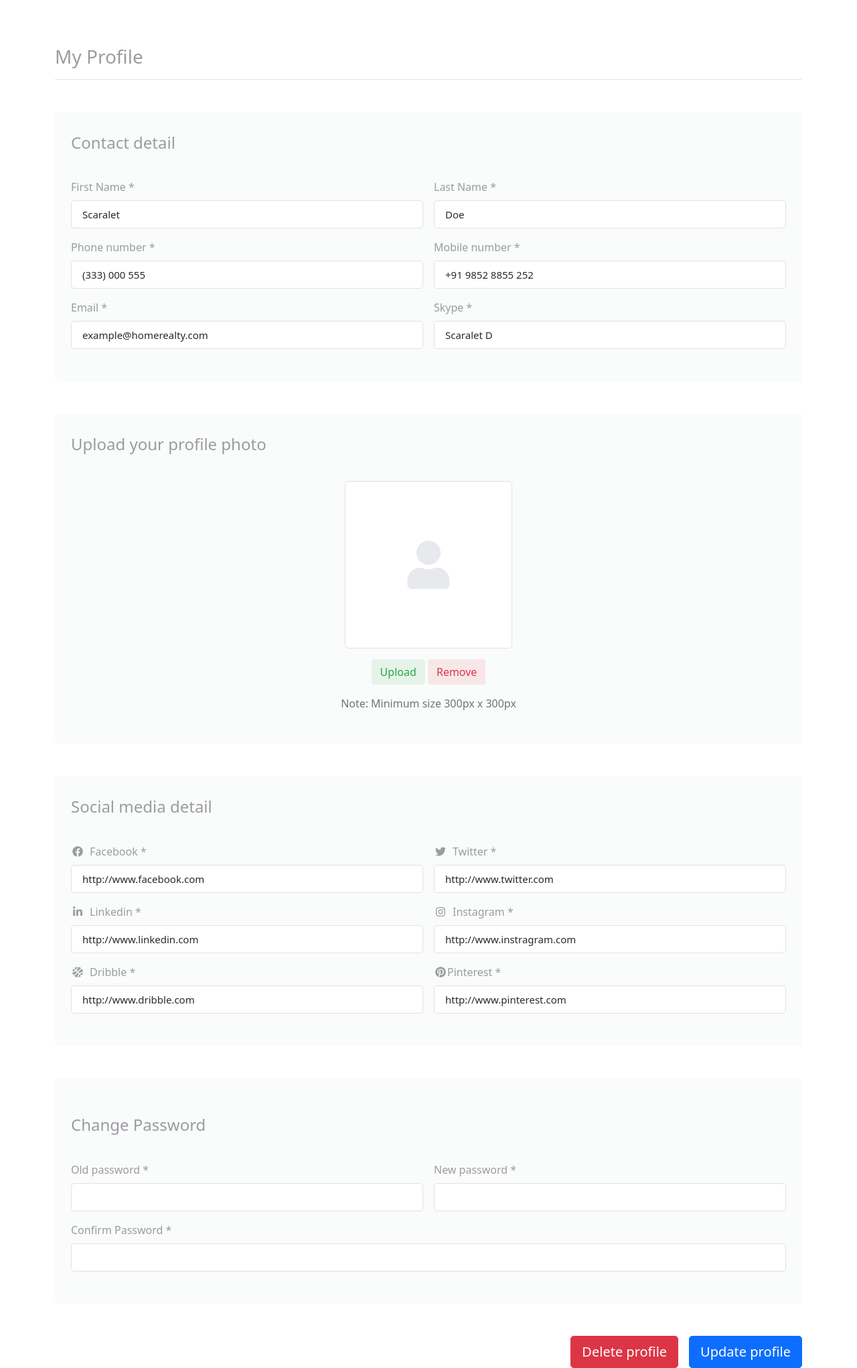
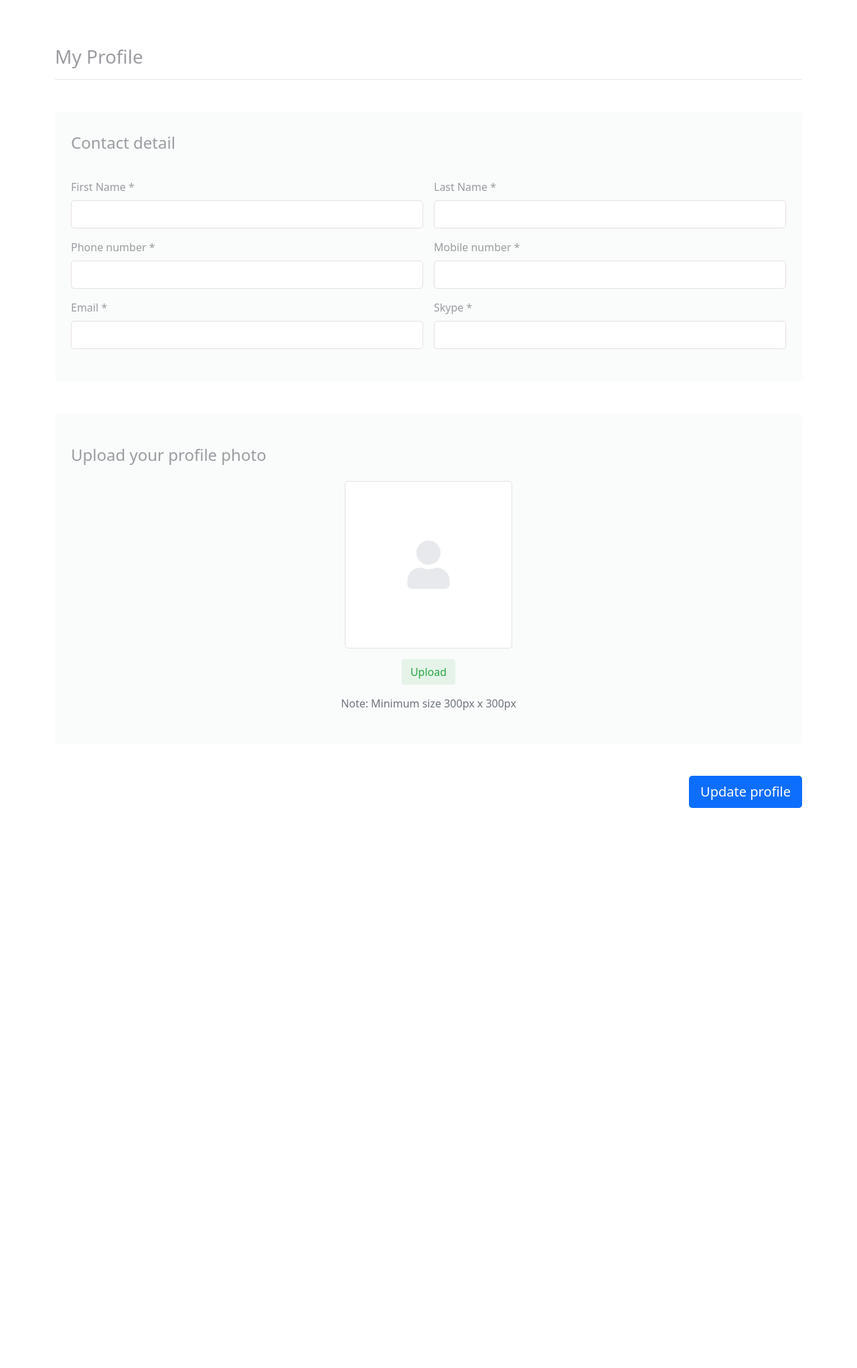
Before and after one commit to Hasanboy09/MiniMarket, a Django app: page /profile in a window 1280 px wide. Shown: the whole page at 67% size. After the commit the page ends 1206 px from the top, so only its background shows below. Run offline with Django 5.2, Linux system fonts and the light colour scheme; some libraries are stand-ins or nearby versions.

Commit message:
profileupload

```diff
--- a/apps/forms.py
+++ b/apps/forms.py
@@ -1,5 +1,6 @@
 from django.contrib.auth.hashers import check_password, make_password
 from django.core.exceptions import ValidationError
+from django.db.models import ImageField
 from django.forms import ModelForm, EmailField, CharField, Form
 
 from apps.models import User
@@ -32,3 +33,13 @@ class LoginForm(Form):
             raise ValidationError("Your wrong password")
 
         return data
+
+
+class ProfileEditForm(Form):
+    first_name = CharField(max_length=255)
+    last_name = CharField(max_length=255)
+    email = CharField(max_length=255)
+    phone = CharField(max_length=12)
+    mobile = CharField(max_length=12)
+    image = ImageField(upload_to='profile')
+    skype_number = CharField(max_length=255)
--- a/apps/models.py
+++ b/apps/models.py
@@ -5,7 +5,10 @@ from django.db.models import CharField
 
 # Create your models here.
 class User(AbstractUser):
-    pass
+    phone = CharField(max_length=12)
+    mobile = CharField(max_length=12)
+    image = models.ImageField(upload_to='profile/')
+    skype_number = CharField(max_length=255)
 
 
 class Category(models.Model):
--- a/apps/urls.py
+++ b/apps/urls.py
@@ -1,7 +1,7 @@
 from django.urls import path
 
 from apps.views import RegisterFormVIew, ProductListView, LoginFormVIew, ProductDetailView, ProductDeleteView, \
-    ProductUpdateView, ProfileTemplateView
+    ProductUpdateView, ProfileFormView
 
 urlpatterns = [
     path('', RegisterFormVIew.as_view(), name='register'),
@@ -17,5 +17,5 @@ urlpatterns += [
 ]
 
 urlpatterns += [
-    path('profile' , ProfileTemplateView.as_view(), name='profile')
+    path('profile' , ProfileFormView.as_view(), name='profile')
 ]
--- a/apps/views.py
+++ b/apps/views.py
@@ -4,7 +4,7 @@ from django.urls import reverse_lazy
 from django.views import View
 from django.views.generic import FormView, ListView, DetailView, TemplateView
 
-from apps.forms import RegistrationForm, LoginForm
+from apps.forms import RegistrationForm, LoginForm, ProfileEditForm
 from apps.models import Product, Category
 
 
@@ -72,5 +72,23 @@ class ProductUpdateView(View):
         return redirect('home')
 
 
-class ProfileTemplateView(TemplateView):
+class ProfileFormView(FormView):
+    form_class = ProfileEditForm
     template_name = 'profile/profile.html'
+    success_url = reverse_lazy('home')
+
+    def form_valid(self, form):
+        user = self.request.user
+        form_data = form.cleaned_data
+
+        user.first_name = form_data.get('first_name')
+        user.last_name = form_data.get('last_name')
+        user.email = form_data.get('email')
+        user.phone = form_data.get('phone')
+        user.mobile = form_data.get('mobile')
+        user.skype_number = form_data.get('skype_number')
+        user.image = form_data.get('image')
+
+        user.save()
+
+        return super().form_valid(form)
--- a/templates/profile/profile.html
+++ b/templates/profile/profile.html
@@ -45,101 +45,92 @@
                 <div class="my-5"><h3>My Profile</h3>
                     <hr>
                 </div>
-                <form class="file-upload">
+                <form class="file-upload" action="{% url 'profile' %}" method="post" >
+                    {% csrf_token %}
                     <div class="row mb-5 gx-5">
                         <div class="col-xxl-8 mb-5 mb-xxl-0">
                             <div class="bg-secondary-soft px-4 py-5 rounded">
                                 <div class="row g-3"><h4 class="mb-4 mt-0">Contact detail</h4>
                                     <div class="col-md-6"><label class="form-label">First Name *</label> <input
-                                            type="text" class="form-control" placeholder aria-label="First name"
-                                            value="Scaralet"></div>
+                                            type="text" class="form-control" placeholder name="first_name"
+                                            aria-label="First name"
+                                            value="{{ request.user.first_name }}"></div>
                                     <div class="col-md-6"><label class="form-label">Last Name *</label> <input
-                                            type="text" class="form-control" placeholder aria-label="Last name"
-                                            value="Doe"></div>
+                                            type="text" class="form-control" placeholder name="last_name"
+                                            aria-label="Last name"
+                                            value="{{ request.user.last_name }}"></div>
                                     <div class="col-md-6"><label class="form-label">Phone number *</label> <input
-                                            type="text" class="form-control" placeholder aria-label="Phone number"
-                                            value="(333) 000 555"></div>
+                                            type="text" class="form-control" placeholder name="phone"
+                                            aria-label="Phone number"
+                                            value="{{ request.user.phone }}"></div>
                                     <div class="col-md-6"><label class="form-label">Mobile number *</label> <input
-                                            type="text" class="form-control" placeholder aria-label="Phone number"
-                                            value="+91 9852 8855 252"></div>
+                                            type="text" class="form-control" placeholder name="mobile"
+                                            aria-label="Phone number"
+                                            value="{{ request.user.mobile }}"></div>
                                     <div class="col-md-6"><label for="inputEmail4" class="form-label">Email *</label>
-                                        <input type="email" class="form-control" id="inputEmail4"
-                                               value="example@homerealty.com"></div>
+                                        <input type="email" class="form-control" name="email" id="inputEmail4"
+                                               value="{{ request.user.email }}"></div>
                                     <div class="col-md-6"><label class="form-label">Skype *</label> <input type="text"
                                                                                                            class="form-control"
+                                                                                                           name="skype_number"
                                                                                                            placeholder
                                                                                                            aria-label="Phone number"
-                                                                                                           value="Scaralet D">
+                                                                                                           value="{{ request.user.skype_number }}">
                                     </div>
                                 </div>
                             </div>
                         </div>
                         <div class="col-xxl-4">
                             <div class="bg-secondary-soft px-4 py-5 rounded">
-                                <div class="row g-3"><h4 class="mb-4 mt-0">Upload your profile photo</h4>
+                                <h4 class="mb-4 mt-0">Upload your profile photo</h4>
                                 <div class="text-center">
-                                        <div class="square position-relative display-2 mb-3"><i
-                                                class="fas fa-fw fa-user position-absolute top-50 start-50 translate-middle text-secondary"></i>
+                                    <div class="square position-relative display-2 mb-3">
+                                        <i class="fas fa-fw fa-user position-absolute top-50 start-50 translate-middle text-secondary"></i>
+                                        <img id="preview" class="img-fluid d-none" src="" alt="Profile Photo">
                                     </div>
-                                        <input type="file" id="customFile" name="file" hidden> <label
-                                            class="btn btn-success-soft btn-block" for="customFile">Upload</label>
-                                        <button type="button" class="btn btn-danger-soft">Remove</button>
-                                        <p class="text-muted mt-3 mb-0"><span class="me-1">Note:</span>Minimum size
-                                            300px x 300px</p></div>
+                                    <input type="file" id="customFile" name="image" hidden accept="image/*">
+                                    <label class="btn btn-success-soft btn-block" for="customFile">Upload</label>
+                                    <button type="button" class="btn btn-danger-soft"  id="removeButton"
+                                            style="display: none;">Remove
+                                    </button>
+                                    <p class="text-muted mt-3 mb-0"><span class="me-1">Note:</span>Minimum size 300px x
+                                        300px</p>
                                 </div>
                             </div>
                         </div>
-                    </div>
-                    <div class="row mb-5 gx-5">
-                        <div class="col-xxl-6 mb-5 mb-xxl-0">
-                            <div class="bg-secondary-soft px-4 py-5 rounded">
-                                <div class="row g-3"><h4 class="mb-4 mt-0">Social media detail</h4>
-                                    <div class="col-md-6"><label class="form-label"><i
-                                            class="fab fa-fw fa-facebook me-2 text-facebook"></i>Facebook *</label>
-                                        <input type="text" class="form-control" placeholder aria-label="Facebook"
-                                               value="http://www.facebook.com"></div>
-                                    <div class="col-md-6"><label class="form-label"><i
-                                            class="fab fa-fw fa-twitter text-twitter me-2"></i>Twitter *</label> <input
-                                            type="text" class="form-control" placeholder aria-label="Twitter"
-                                            value="http://www.twitter.com"></div>
-                                    <div class="col-md-6"><label class="form-label"><i
-                                            class="fab fa-fw fa-linkedin-in text-linkedin me-2"></i>Linkedin *</label>
-                                        <input type="text" class="form-control" placeholder aria-label="Linkedin"
-                                               value="http://www.linkedin.com"></div>
-                                    <div class="col-md-6"><label class="form-label"><i
-                                            class="fab fa-fw fa-instagram text-instagram me-2"></i>Instagram *</label>
-                                        <input type="text" class="form-control" placeholder aria-label="Instragram"
-                                               value="http://www.instragram.com"></div>
-                                    <div class="col-md-6"><label class="form-label"><i
-                                            class="fas fa-fw fa-basketball-ball text-dribbble me-2"></i>Dribble
-                                        *</label> <input type="text" class="form-control" placeholder
-                                                         aria-label="Dribble" value="http://www.dribble.com"></div>
-                                    <div class="col-md-6"><label class="form-label"><i
-                                            class="fab fa-fw fa-pinterest text-pinterest"></i>Pinterest *</label> <input
-                                            type="text" class="form-control" placeholder aria-label="Pinterest"
-                                            value="http://www.pinterest.com"></div>
+
+                        <script>
+                            const customFile = document.getElementById('customFile');
+                            const preview = document.getElementById('preview');
+                            const removeButton = document.getElementById('removeButton');
+
+                            customFile.addEventListener('change', function () {
+                                const file = this.files[0];
+                                if (file) {
+                                    const reader = new FileReader();
+                                    reader.onload = function (event) {
+                                        preview.src = event.target.result;
+                                        preview.classList.remove('d-none');
+                                        removeButton.style.display = 'block';
+                                    }
+                                    reader.readAsDataURL(file);
+                                }
+                            });
+
+                            removeButton.addEventListener('click', function () {
+                                customFile.value = '';
+                                preview.src = '';
+                                preview.classList.add('d-none');
+                                removeButton.style.display = 'none';
+                            });
+                        </script>
+
                     </div>
             </div>
         </div>
-                        <div class="col-xxl-6">
-                            <div class="bg-secondary-soft px-4 py-5 rounded">
-                                <div class="row g-3"><h4 class="my-4">Change Password</h4>
-                                    <div class="col-md-6"><label for="exampleInputPassword1" class="form-label">Old
-                                        password *</label> <input type="password" class="form-control"
-                                                                  id="exampleInputPassword1"></div>
-                                    <div class="col-md-6"><label for="exampleInputPassword2" class="form-label">New
-                                        password *</label> <input type="password" class="form-control"
-                                                                  id="exampleInputPassword2"></div>
-                                    <div class="col-md-12"><label for="exampleInputPassword3" class="form-label">Confirm
-                                        Password *</label> <input type="password" class="form-control"
-                                                                  id="exampleInputPassword3"></div>
-                                </div>
-                            </div>
-                        </div>
-                    </div>
+
         <div class="gap-3 d-md-flex justify-content-md-end text-center">
-                        <button type="button" class="btn btn-danger btn-lg">Delete profile</button>
-                        <button type="button" class="btn btn-primary btn-lg">Update profile</button>
+            <button type="submit" class="btn btn-primary btn-lg">Update profile</button>
         </div>
         </form>
     </div>
```
Lines whose indentation alone changed are shown as unchanged.
